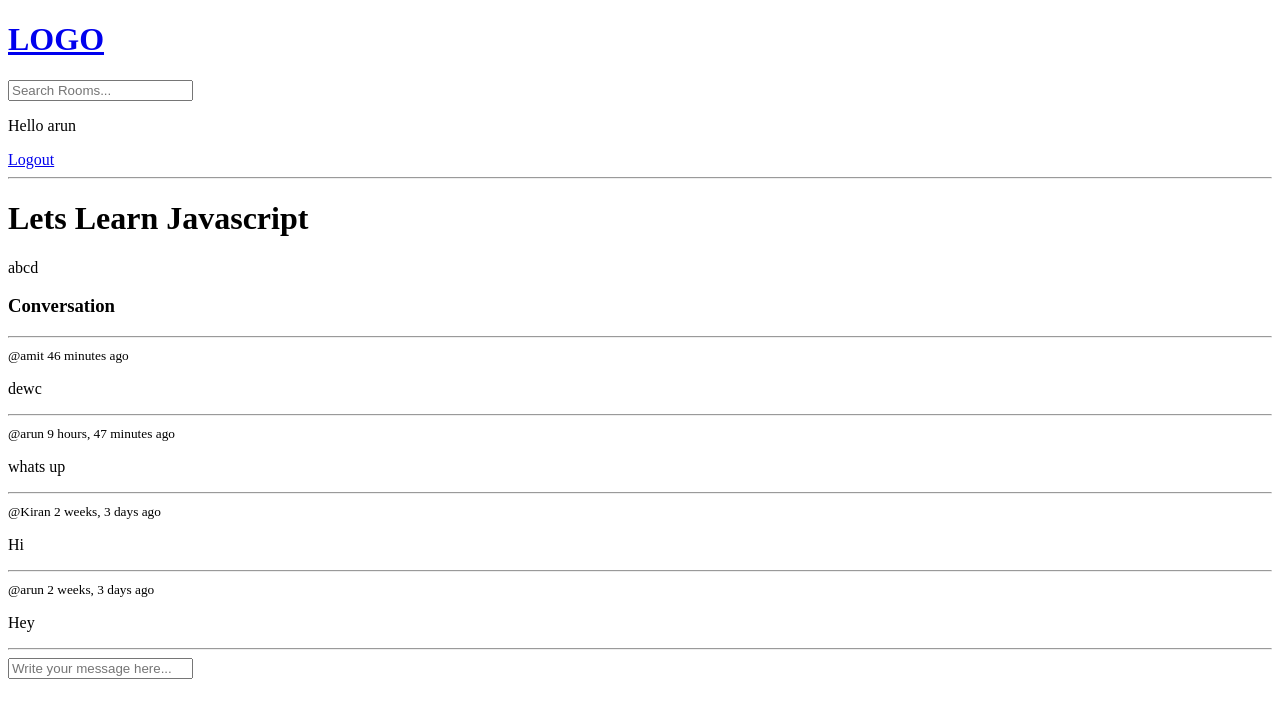
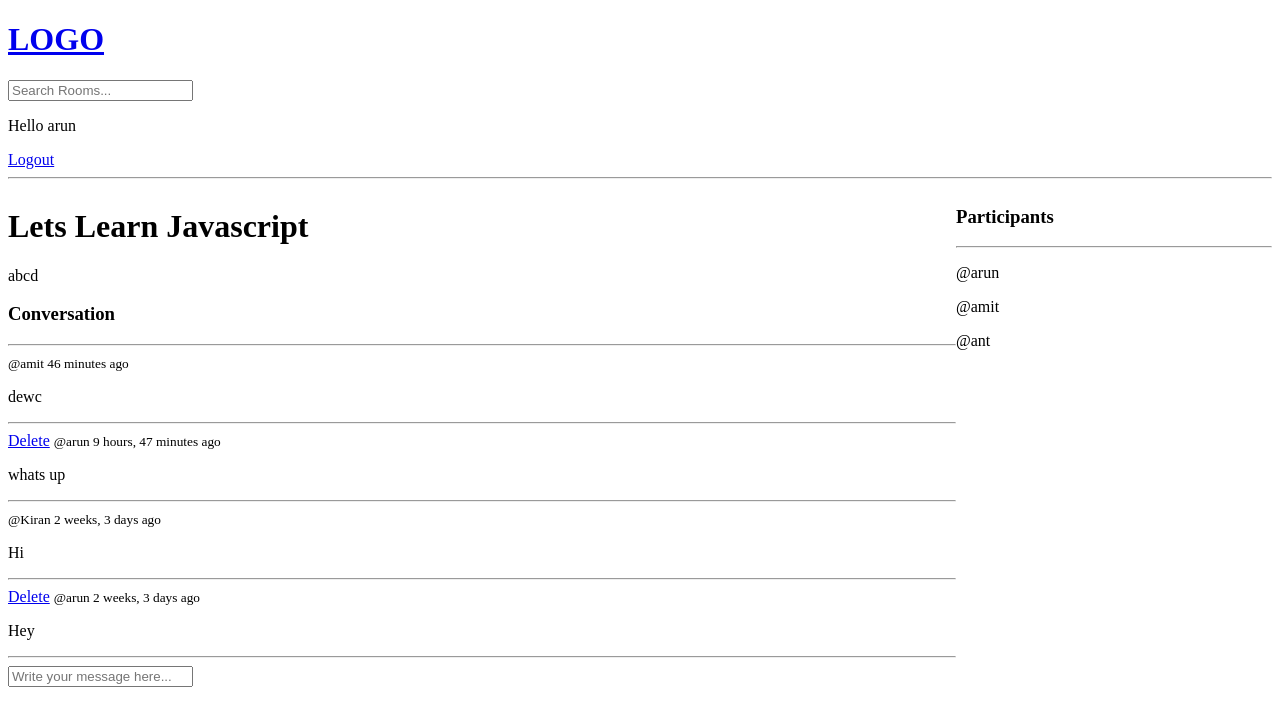
Before and after one commit to aarrun/Project-2, a Django app: page /room/1/ in a window 1280 px wide. Shown: the top 726 px of the page. Run offline with Django 4.2, Linux system fonts and the light colour scheme; a user stored in the database is signed in; data comes from the database, SQL or seed files in the repository; both versions use the stored data as it was after the commit.

Commit message:
comment delete

```diff
--- a/studybud/base/models.py
+++ b/studybud/base/models.py
@@ -14,7 +14,7 @@ class Room(models.Model):
     topic = models.ForeignKey(Topic, on_delete=models.SET_NULL, null=True)
     name = models.CharField(max_length = 200)
     description = models.TextField(null=True, blank=True)
-    #participants =
+    participants = models.ManyToManyField(User, related_name='participants', blank=True)
     updated = models.DateTimeField(auto_now=True)
     created = models.DateTimeField(auto_now_add=True)
 
--- a/studybud/base/templates/base/home.html
+++ b/studybud/base/templates/base/home.html
@@ -7,7 +7,7 @@
 <style>
     .home-container{
         display: grid;
-        grid-template-columns: 1fr 3fr;
+        grid-template-columns: 1fr 3fr 1fr;
     }
 </style>
 
--- a/studybud/base/templates/base/room.html
+++ b/studybud/base/templates/base/room.html
@@ -2,6 +2,16 @@
 
 {% block content %}
 
+<style>
+    .room-container{
+        display: grid;
+        grid-template-columns: 3fr 1fr;
+    }
+</style>
+
+<div class="room-container">
+
+    <div>
         <h1>{{room.name}}</h1>
 
         <p>{{room.description}}</p>
@@ -9,8 +19,12 @@
         <div class="comment-wrapper">
             <h3>Conversation</h3>
             <hr>
+
             {% for message in room_messages %}
             <div>
+                {% if request.user == message.user %}
+                    <a href="{% url 'delete-message' message.id %}">Delete</a>
+                {% endif %}
                 <small>@{{message.user}} {{message.created|timesince}} ago</small>
                 <p>{{message.body}}</p>
                 <hr>
@@ -26,5 +40,18 @@
             </form>
         </div>
         {% endif %}
+    </div>
+
+    <div>
+        <h3>Participants</h3>
+        <hr>
+        {% for user in participants %}
+            <div>
+                <p>@{{user.username}}</p>
+            </div>
+        {% endfor %}
+    </div>
+
+</div>
 
 {% endblock %}
--- a/studybud/base/urls.py
+++ b/studybud/base/urls.py
@@ -11,4 +11,5 @@ urlpatterns = [
     path('create-room/', views.createRoom, name='create-room'),
     path('update-room/<str:pk>/', views.updateRoom, name='update-room'),
     path('delete-room/<str:pk>/', views.deleteRoom, name='delete-room'),
+    path('delete-message/<str:pk>/', views.deleteMessage, name='delete-message'),
     ]
--- a/studybud/base/views.py
+++ b/studybud/base/views.py
@@ -77,6 +77,7 @@ def home(request):
 def room(request, pk):
     room = Room.objects.get(id=pk)
     room_messages = room.message_set.all().order_by('-created')
+    participants = room.participants.all()
 
     if request.method == 'POST':
         message = Message.objects.create(
@@ -84,9 +85,10 @@ def room(request, pk):
             room=room,
             body=request.POST.get('body')
         )
+        room.participants.add(request.user)
         return redirect('room', pk=room.id)
 
-    context = {'room' : room, 'room_messages': room_messages}
+    context = {'room' : room, 'room_messages': room_messages, 'participants': participants}
     return render(request, 'base/room.html', context)
 
 
@@ -134,3 +136,16 @@ def deleteRoom(request, pk):
         room.delete()
         return redirect('home')
     return render(request, 'base/delete.html', {'obj': room})
+
+
+@login_required(login_url='login')
+def deleteMessage(request, pk):
+    message = Message.objects.get(id=pk)
+
+    if request.user != message.user:
+        return HttpResponse('Not Allowed')
+
+    if request.method == 'POST':
+        message.delete()
+        return redirect('home')
+    return render(request, 'base/delete.html', {'obj': message})
```
Also changed, not shown: studybud/base/migrations/0003_alter_room_options_room_participants.py (added), studybud/db.sqlite3. Lines whose indentation alone changed are shown as unchanged.
